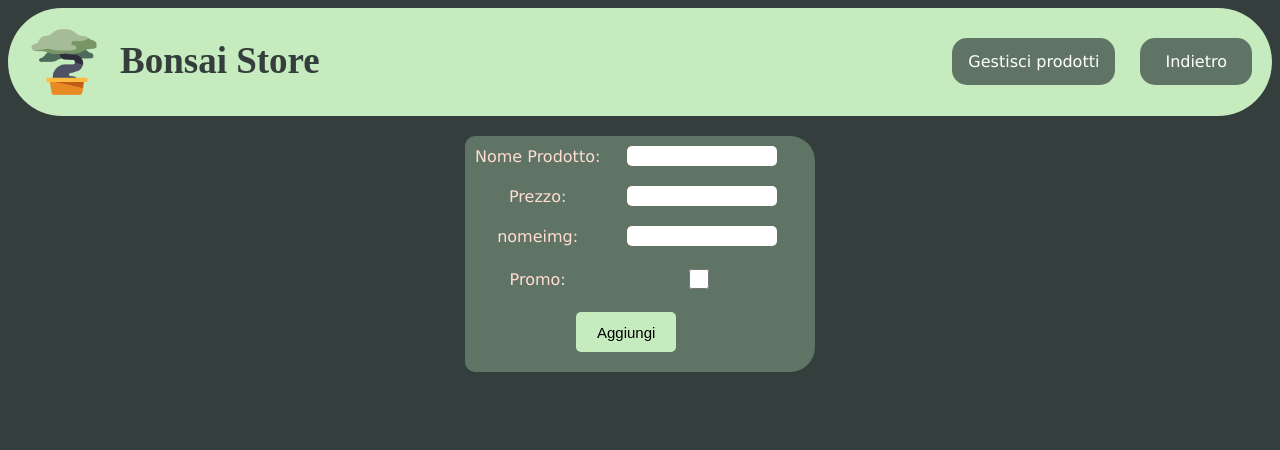
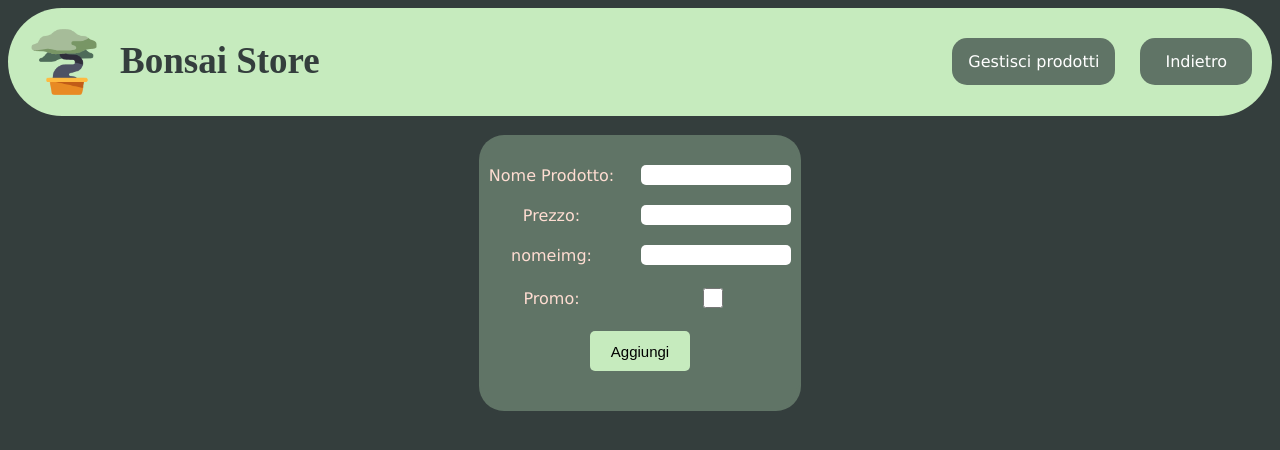
Before and after one commit to FedericoRisoli/bdp, a PHP site: page /add.php in a window 1280 px wide. Shown: the top 450 px of the page. Run offline with PHP 8.4, Linux system fonts and the light colour scheme.

Commit message:
fixed UI

```diff
--- a/add.php
+++ b/add.php
@@ -37,7 +37,9 @@
         </div>
       </li>
   </ul>
-    <form class="addform" name="f" method="POST" action="productmanager.php"  onsubmit="return checkForm()">
+  <br>
+  <div class="table-container">
+    <form name="f" method="POST" action="productmanager.php"  onsubmit="return checkForm()">
       <table>
         <tr>
         <td class="invisible"><label class="lab">Nome Prodotto:</label></td>
@@ -63,5 +65,6 @@
       </tr>
      </table>
     </form>
+  </div>
 </body>
 </html>
--- a/modify.php
+++ b/modify.php
@@ -29,7 +29,9 @@ $result=mysqli_query($conn,$prodotti);
         </div>
       </li>
   </ul>
-    <form class="addform" name="f" method="POST" action="productmanager.php" >
+  <br>
+  <div class="table-container">
+    <form name="f" method="POST" action="productmanager.php" >
       <table>
         <tr>
         <td class="invisible"><label>Seleziona prodotto</label></td>
@@ -65,5 +67,6 @@ foreach ($result as $row) {
  <input class="sub" type="submit" value="Modifica"></td>
 </tr>
     </form>
+</div>
 </body>
 </html>
```
